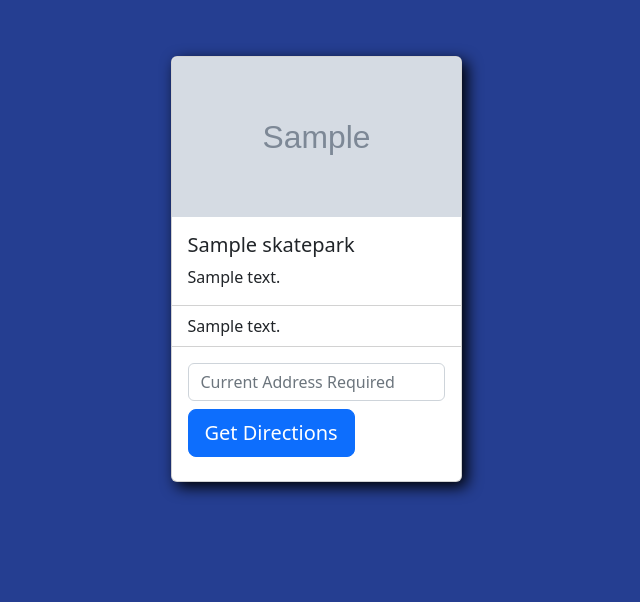
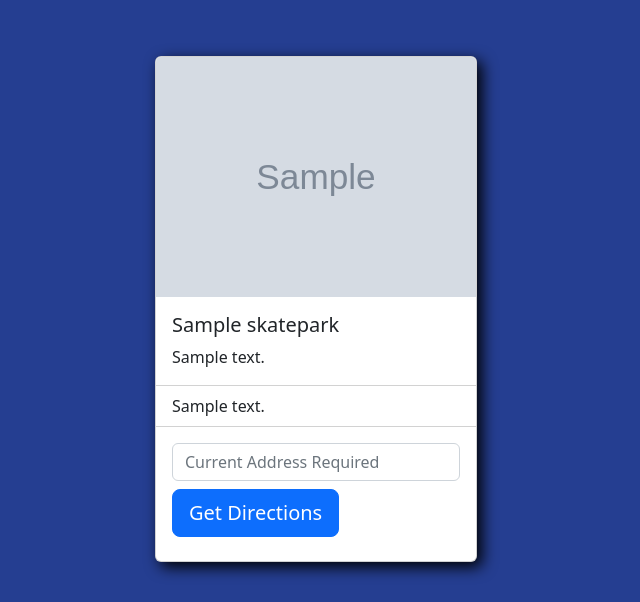
Before and after one commit to TimKel/CapstoneProject, a Flask app: page /search in a window 1280 px wide. Shown: the part 56-658 px from the top of the page, without its empty margins (324-964 px from the left). Run offline with Flask 2, Linux system fonts and the light colour scheme; tables that the repository leaves empty hold one stand-in row (values such as "Sample post"); grey boxes marked "Sample" are stand-in pictures; data that the repository does not hold is empty; parts of the project's set-up code (start-up, migrations or seed data) failed here and were passed over; some libraries are stand-ins or nearby versions.

Commit message:
enlarged card div images of parks

```diff
--- a/static/main.css
+++ b/static/main.css
@@ -80,11 +80,16 @@ body {
 
 /* Page with List of parks or Page with specified spot and directions */
 
+/* object-fit: cover */
 .row-spotcards{
     margin: 3rem;
     display: flex;
     justify-content: center;
 
+}
+
+.card-img-top{
+    object-fit: cover;
 }
 
 #map {
--- a/templates/directions.html
+++ b/templates/directions.html
@@ -5,7 +5,7 @@
 <div class="container-spots">
     <div class="row-spotcards">
         <div class="card m-2" id="spot-card">
-            <img src="{{skateparks.image_url}}" class="card-img-top" style="height: 10rem;" alt="{{skateparks.name}},{{skateparks.description}}">
+            <img src="{{skateparks.image_url}}" class="card-img-top" style="height: 15rem;" alt="{{skateparks.name}},{{skateparks.description}}">
             <div class="card-body">
             <h5 class="card-title">{{skateparks.name}}</h5>
             <p class="card-text">{{skateparks.description}}</p>
--- a/templates/search.html
+++ b/templates/search.html
@@ -6,7 +6,7 @@
 {% for park in skateparks %}
 <div class="row-spotcards">
 <div class="card m-2" id="spot-card">
-    <img src="{{park.image_url}}" class="card-img-top" style="height: 10rem;" alt="{{skateparks.name}},{{skateparks.description}}">
+    <img src="{{park.image_url}}" class="card-img-top" style="height: 15rem;" alt="{{skateparks.name}},{{skateparks.description}}">
     <div class="card-body">
       <h5 class="card-title">{{park.name}}</h5>
       <p class="card-text">{{park.description}}</p>
```
